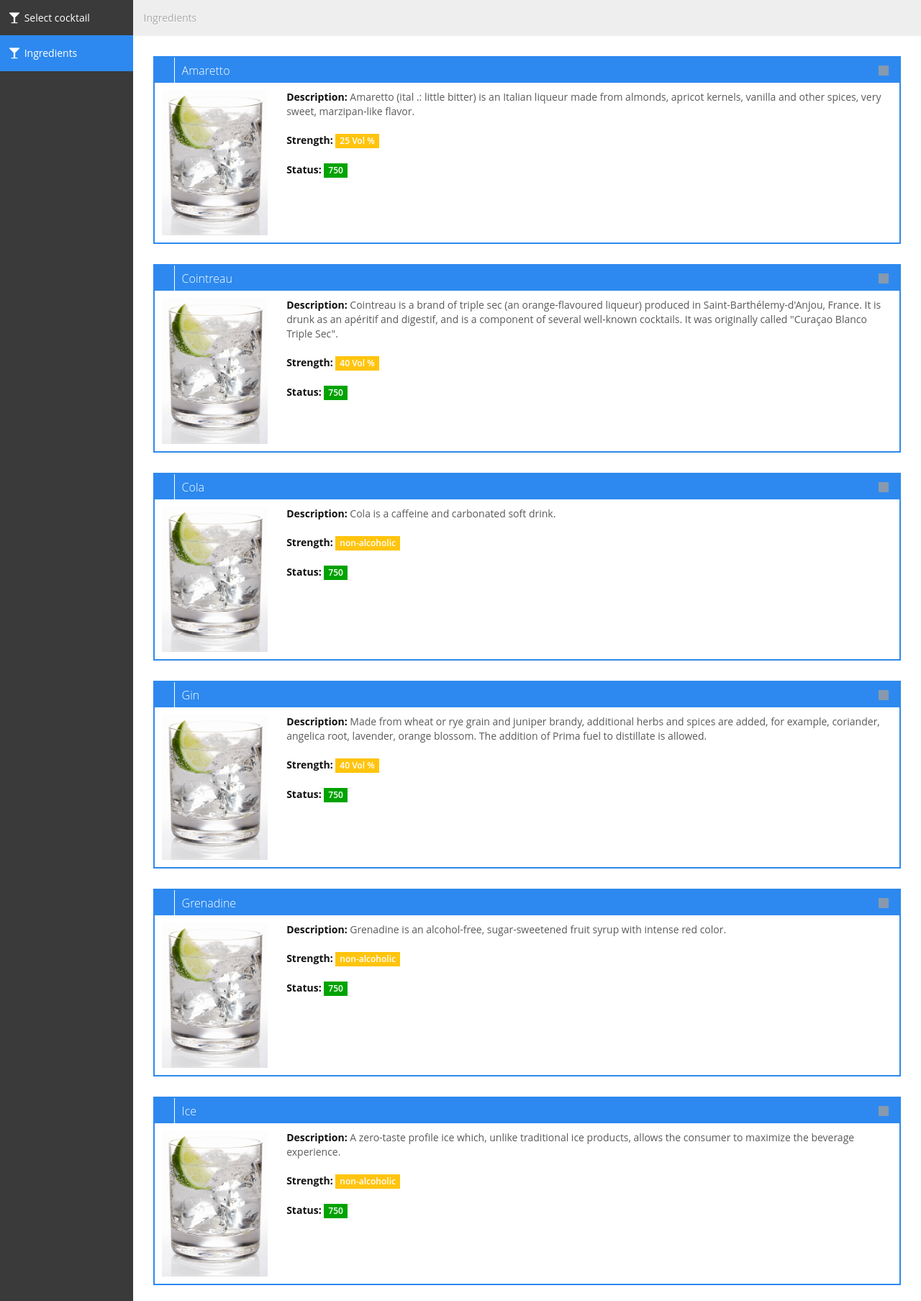
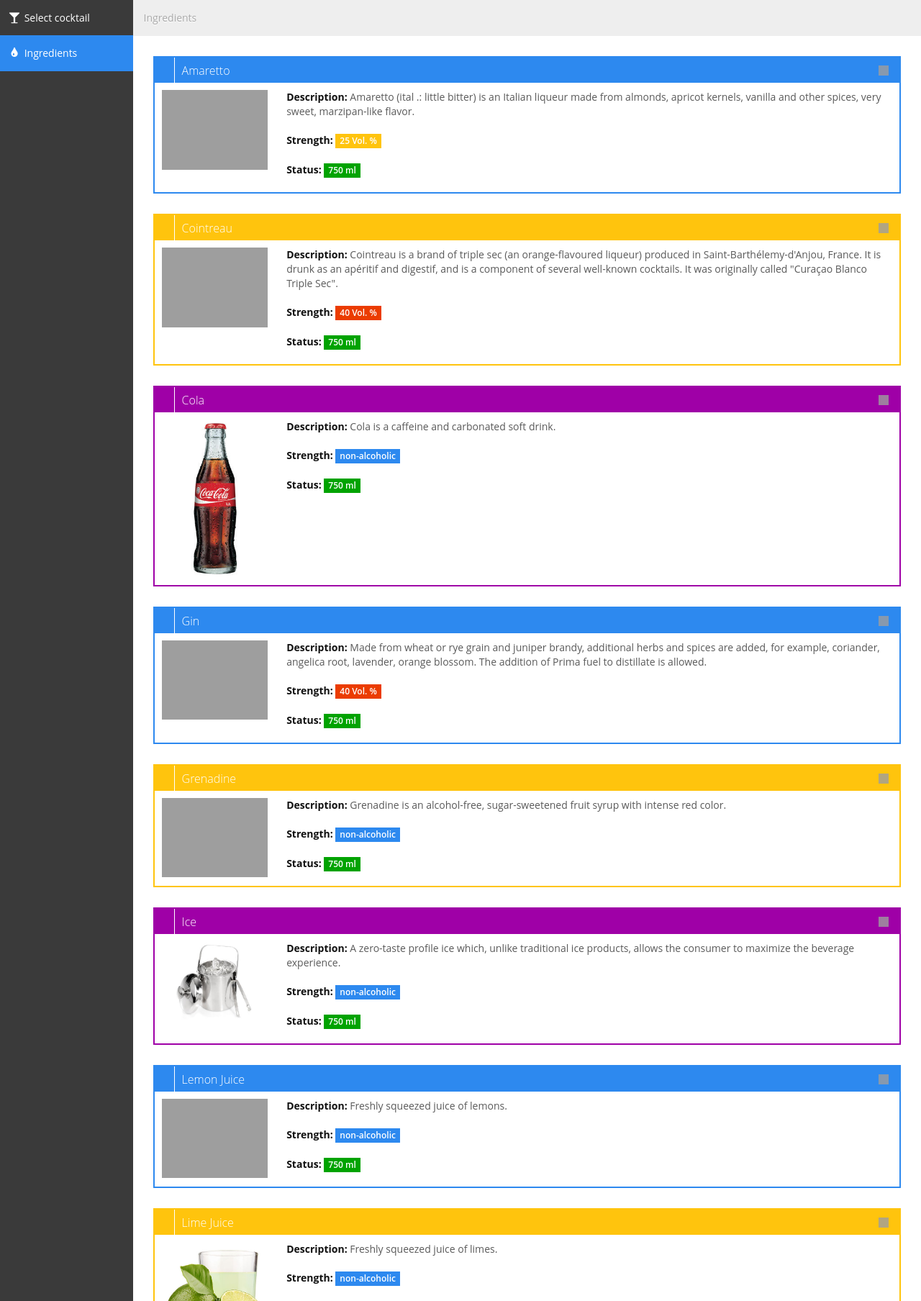
Before and after one commit to MaikeM/CocktailPi, a Django app: page /ingredients in a window 1280 px wide. Shown: the part 41-1849 px from the top of the page at 72% size. Run offline with Django 3.2, Linux system fonts and the light colour scheme; data comes from the database, SQL or seed files in the repository; both versions use the stored data as it was after the commit; some libraries are stand-ins or nearby versions; grey boxes are pictures that could not be loaded.

Commit message:
adapted template

```diff
--- a/cocktail/cocktaildb/templates/cocktaildb/cocktail.html
+++ b/cocktail/cocktaildb/templates/cocktaildb/cocktail.html
@@ -9,7 +9,7 @@
             </li>-->
 			<li class="active"><a href="{% url 'cocktaildb:index'%}"><i class="icon-glass"></i><span class="hidden-tablet"> Select cocktail</span></a>
             </li>
-            <li><a href="{% url 'cocktaildb:ingredients'%}"><i class="icon-glass"></i><span class="hidden-tablet"> Ingredients</span></a>
+            <li><a href="{% url 'cocktaildb:ingredients'%}"><i class="icon-tint"></i><span class="hidden-tablet"> Ingredients</span></a>
             </li>
         </ul>
     </div>
--- a/cocktail/cocktaildb/templates/cocktaildb/cocktails.html
+++ b/cocktail/cocktaildb/templates/cocktaildb/cocktails.html
@@ -9,7 +9,7 @@
             </li>-->
 			<li class="active"><a href="{% url 'cocktaildb:index'%}"><i class="icon-glass"></i><span class="hidden-tablet"> Select cocktail</span></a>
             </li>
-            <li><a href="{% url 'cocktaildb:ingredients'%}"><i class="icon-glass"></i><span class="hidden-tablet"> Ingredients</span></a>
+            <li><a href="{% url 'cocktaildb:ingredients'%}"><i class="icon-tint"></i><span class="hidden-tablet"> Ingredients</span></a>
             </li>
         </ul>
     </div>
--- a/cocktail/cocktaildb/templates/cocktaildb/ingredient.html
+++ b/cocktail/cocktaildb/templates/cocktaildb/ingredient.html
@@ -9,7 +9,7 @@
             </li>-->
 			<li><a href="{% url 'cocktaildb:index'%}"><i class="icon-glass"></i><span class="hidden-tablet"> Select cocktail</span></a>
             </li>
-            <li class="active"><a href="{% url 'cocktaildb:ingredients'%}"><i class="icon-glass"></i><span class="hidden-tablet"> Ingredients</span></a>
+            <li class="active"><a href="{% url 'cocktaildb:ingredients'%}"><i class="icon-tint"></i><span class="hidden-tablet"> Ingredients</span></a>
             </li>
         </ul>
     </div>
--- a/cocktail/cocktaildb/templates/cocktaildb/ingredients.html
+++ b/cocktail/cocktaildb/templates/cocktaildb/ingredients.html
@@ -9,7 +9,7 @@
             </li>-->
 			<li><a href="{% url 'cocktaildb:index'%}"><i class="icon-glass"></i><span class="hidden-tablet"> Select cocktail</span></a>
             </li>
-            <li class="active"><a href="{% url 'cocktaildb:ingredients'%}"><i class="icon-glass"></i><span class="hidden-tablet"> Ingredients</span></a>
+            <li class="active"><a href="{% url 'cocktaildb:ingredients'%}"><i class="icon-tint"></i><span class="hidden-tablet"> Ingredients</span></a>
             </li>
         </ul>
     </div>
@@ -29,7 +29,7 @@
 </ul>
 {% for ingredient in ingredients %}
 <div class="row-fluid">
-    <div class="box blue span12">
+    <div class="box {% cycle 'blue' 'yellow' 'pink' %} span12">
         <div class="box-header">
             <h2>
 				<i class="hand-top"></i>
@@ -43,7 +43,7 @@
         <div class="box-content">
             <div class="span2">
                 <a href="#">
-                    <img class="avatar" src="{% static 'cocktaildb/img/gin-and-tonic.jpg' %}" alt="{{ cocktail }}">
+                    <img class="avatar" src="{% static 'cocktaildb/img/ingredients/' %}{{ingredient.id}}.jpg" alt="{{ cocktail }}">
                 </a>
             </div>
             <div class="span10">
@@ -51,14 +51,18 @@
                     <strong><font color="#111111">Description: </font></strong><font color="#5A5A5A">{{ ingredient.description }}</font>
                     <br>
                     <br>
-                    <strong><font color="#111111">Strength:</font></strong> <span class="label label-warning">{% if ingredient.nonalcoholic %}
-                    non-alcoholic
-                    {% else %}
-                    {{ ingredient.alc }} Vol %
-                    {% endif %}</span>
+                    {% if ingredient.nonalcoholic %}
+						<strong><font color="#111111">Strength:</font></strong> <span class="label label-info">non-alcoholic</span>
+					{% elif ingredient.alc < 20 %}
+						<strong><font color="#111111">Strength:</font></strong> <span class="label label-success">{{ingredient.alc}} Vol. %</span>
+					{% elif ingredient.alc < 40 %}
+					  	<strong><font color="#111111">Strength:</font></strong> <span class="label label-warning">{{ingredient.alc}} Vol. %</span>
+					{% elif ingredient.alc < 100 %}
+						<strong><font color="#111111">Strength:</font></strong> <span class="label label-important">{{ingredient.alc}} Vol. %</span>
+					{% endif %}
                     <br>
                     <br>
-                    <strong><font color="#111111">Status:</font></strong> <span class="label label-success">{{ ingredient.amount }}</span>
+                    <strong><font color="#111111">Status:</font></strong> <span class="label label-success">{{ ingredient.amount }} ml</span>
                 </p>
             </div>
             <div class="clearfix"></div>
```
Also changed, not shown: cocktail/cocktaildb/static/cocktaildb/img/ingredients/4.jpg, cocktail/db.sqlite3.
